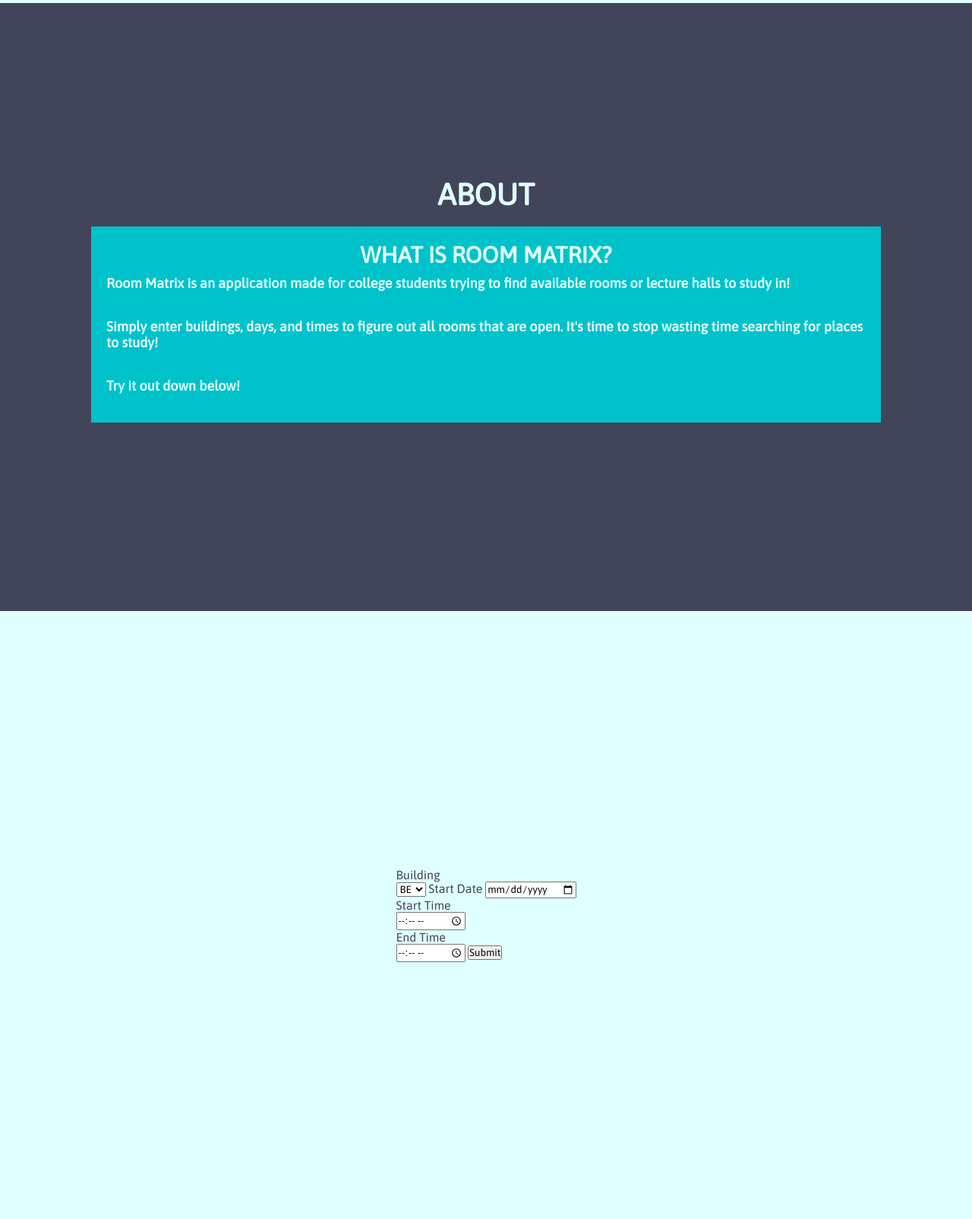
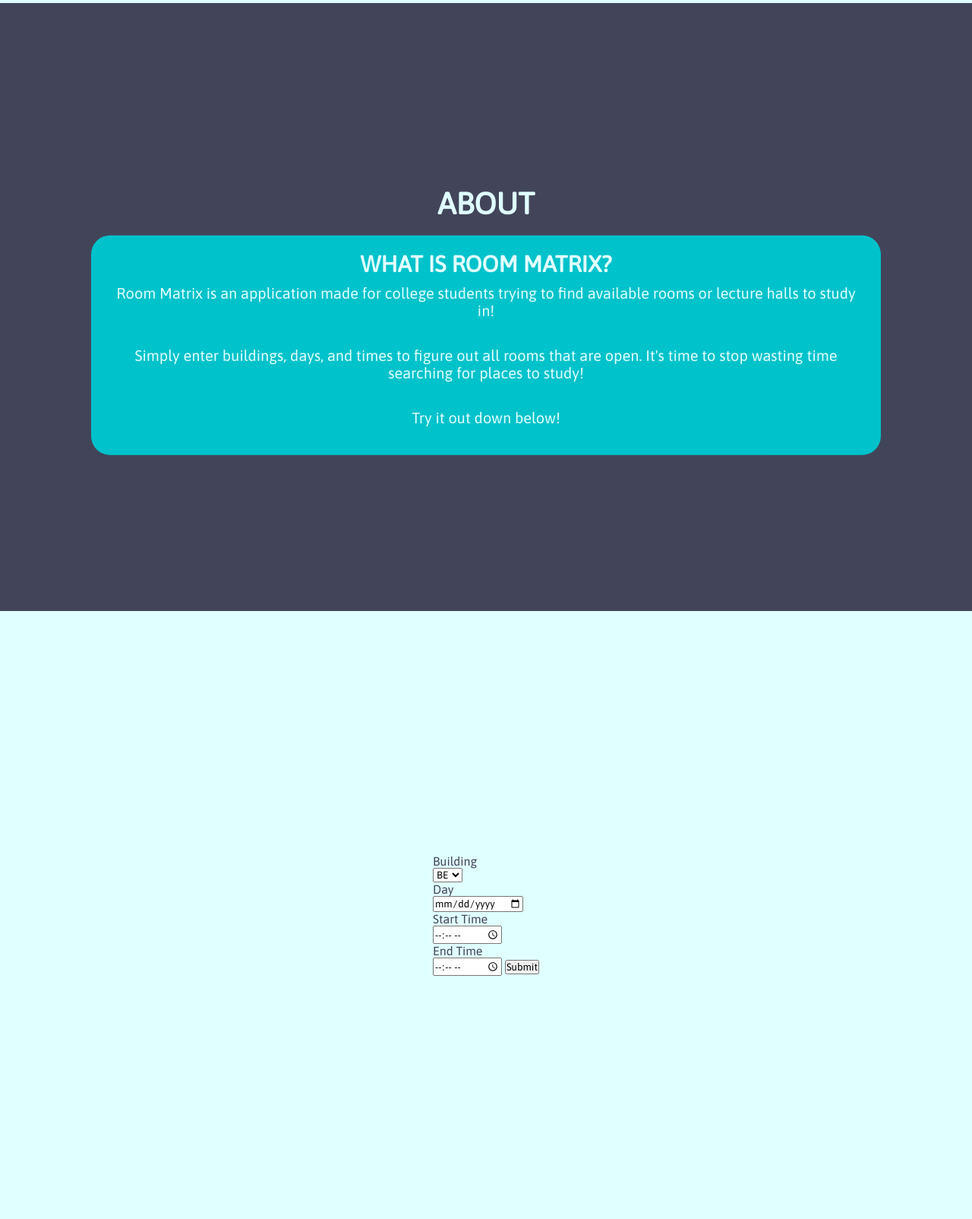
Before and after one commit to kavlekar101/2022-Hack-Project-Actual, a Flask app: page / in a window 1280 px wide. Shown: the part 796-2400 px from the top of the page at 76% size. Run offline with Flask 2, Linux system fonts and the light colour scheme.

Commit message:
Fixed date

```diff
--- a/app/routes.py
+++ b/app/routes.py
@@ -23,6 +23,8 @@
 		building = request.form['building']
 		startT = request.form['appt1']
 		endT = request.form['appt2']
-		day = str(form.startdate.data.month) + "/" + str(form.startdate.data.day) + "/" + str(form.startdate.data.year)
+		day = request.form['day']
+		print(day)
 		results = WebScrape.test(building, day, startT, endT)
+
 	return render_template('base.html', form=form, buildings=buildings)
--- a/app/static/css/base.css
+++ b/app/static/css/base.css
@@ -8,9 +8,21 @@
   font-family: "Asap", sans-serif;
   scroll-behavior: smooth;
 }
-h4{
-  font-size: large;
+@keyframes bobble {
+  0% {
+      transform: translateY(10px);
+  }
+  50% {
+      transform: translateY(30px);
+  }
+  100% {
+      transform: translateY(10px);
+  }
 }
+#about {
+animation: bobble 2s infinite;
+}
+
 a {
   text-decoration: none;
 }
@@ -85,17 +97,23 @@
 }
 section .text-container {
   display: flex;
+
 }
 section .text-container .text-box {
   margin: 20px;
   padding: 20px;
   background: #00c2cb;
+  border-radius: 25px;
 }
 section .text-container .text-box h3 {
   font-size: 30px;
   text-align: center;
   text-transform: uppercase;
   margin-bottom: 10px;
+}
+section .text-container .text-box p {
+  font-size: 20px;
+  text-align: center;
 }
 
 @media (max-width: 900px) {
--- a/app/templates/base.html
+++ b/app/templates/base.html
@@ -56,20 +56,20 @@
 		<div class="text-container">
 		  <div class="text-box">
 			<h3>What is Room Matrix?</h3>
-			<h4>
-				Room Matrix is an application made for college students trying to find available rooms or lecture halls to study in!</h4>
+			<p>
+				Room Matrix is an application made for college students trying to find available rooms or lecture halls to study in!</p>
 
 			<br>
 			<br>
-			<h4>
+			<p>
 				Simply enter buildings, days, and times to figure out all rooms that are open. It's time to stop wasting time searching for places to study!
 
-			</h4>
+			</p>
 			<br>
 			<br>
-			<h4>
+			<p>
 				Try it out down below!
-			</h4>
+			</p>
 			<br>
 		  </div>
 		</div>
@@ -87,11 +87,11 @@
                 <option value="{{building}}">{{building}}</option>
                 {% endfor %}
                 </select>
-                {{ form.startdate.label }} {{form.startdate(class='datepicker')}} {{form.hidden_tag()}}
+				<p>Day</p>
+				<input type="date" id="day" name="day">
                 <p>Start Time</p>
                 <input type="time" id="appt" name="appt1"
                 min="00:00" max="23:59" required>
-
                 <p>End Time</p>
                 <input type="time" id="appt" name="appt2"
                 min="00:00" max="23:59" required>
```
